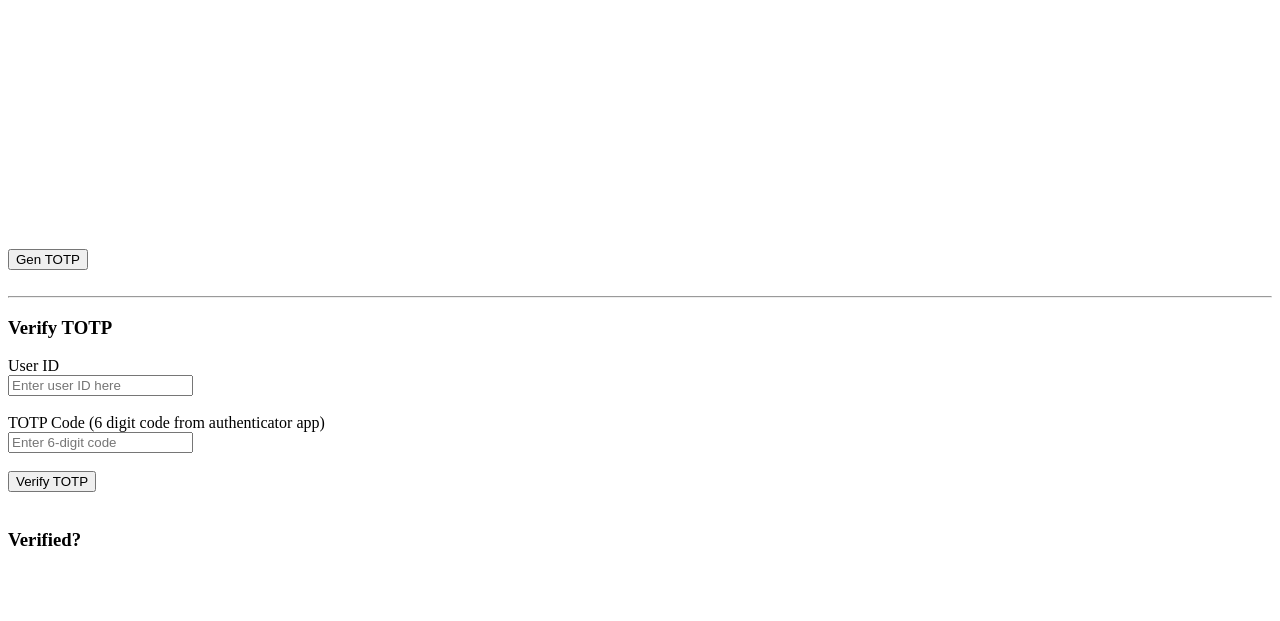
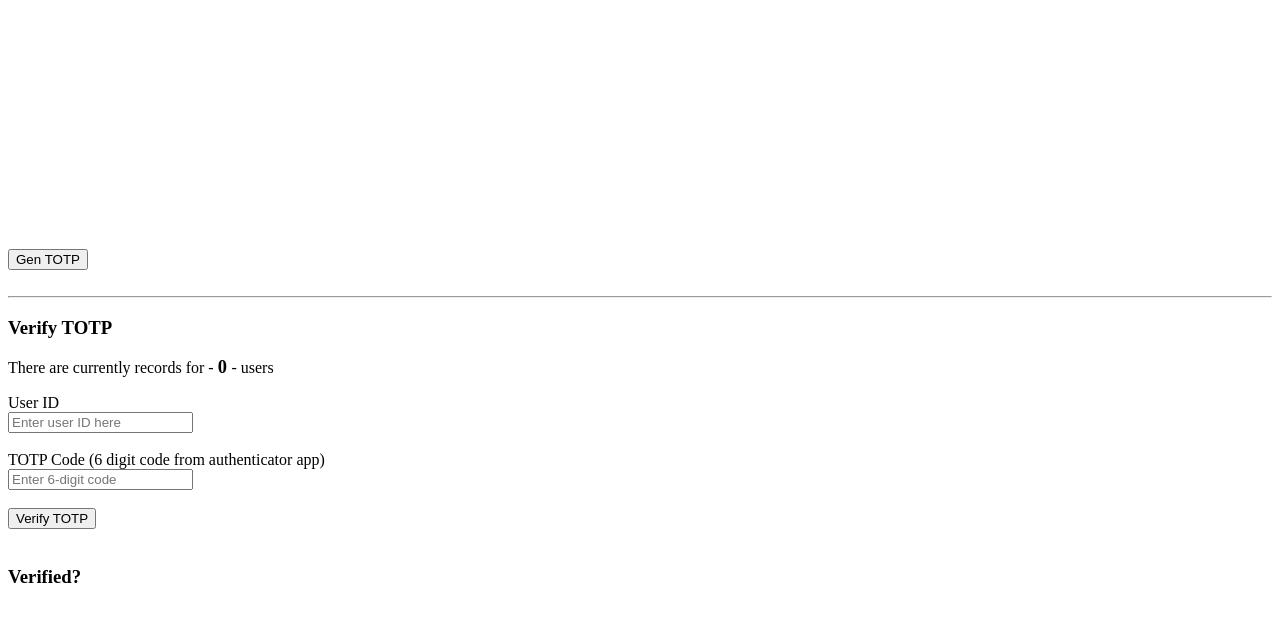
Before and after one commit to PaulB-H/totp, a website: page public/index.html in a window 1280 px wide. Shown: the part 61-682 px from the top of the page. Drawn offline with nearby package versions, Linux system fonts and the light colour scheme.

Commit message:
Added section to show user count

```diff
--- a/public/index.html
+++ b/public/index.html
@@ -22,6 +22,15 @@
       <hr />
 
       <h3>Verify TOTP</h3>
+
+      <p>
+        There are currently records for -
+        <span style="font-weight: bold; font-size: 115%" id="user-count">
+          0
+        </span>
+        - users
+      </p>
+
       <form id="verify-totp-form" action="#" onsubmit="verifyTotp()">
         <label for="userId">User ID</label><br />
         <input
```
